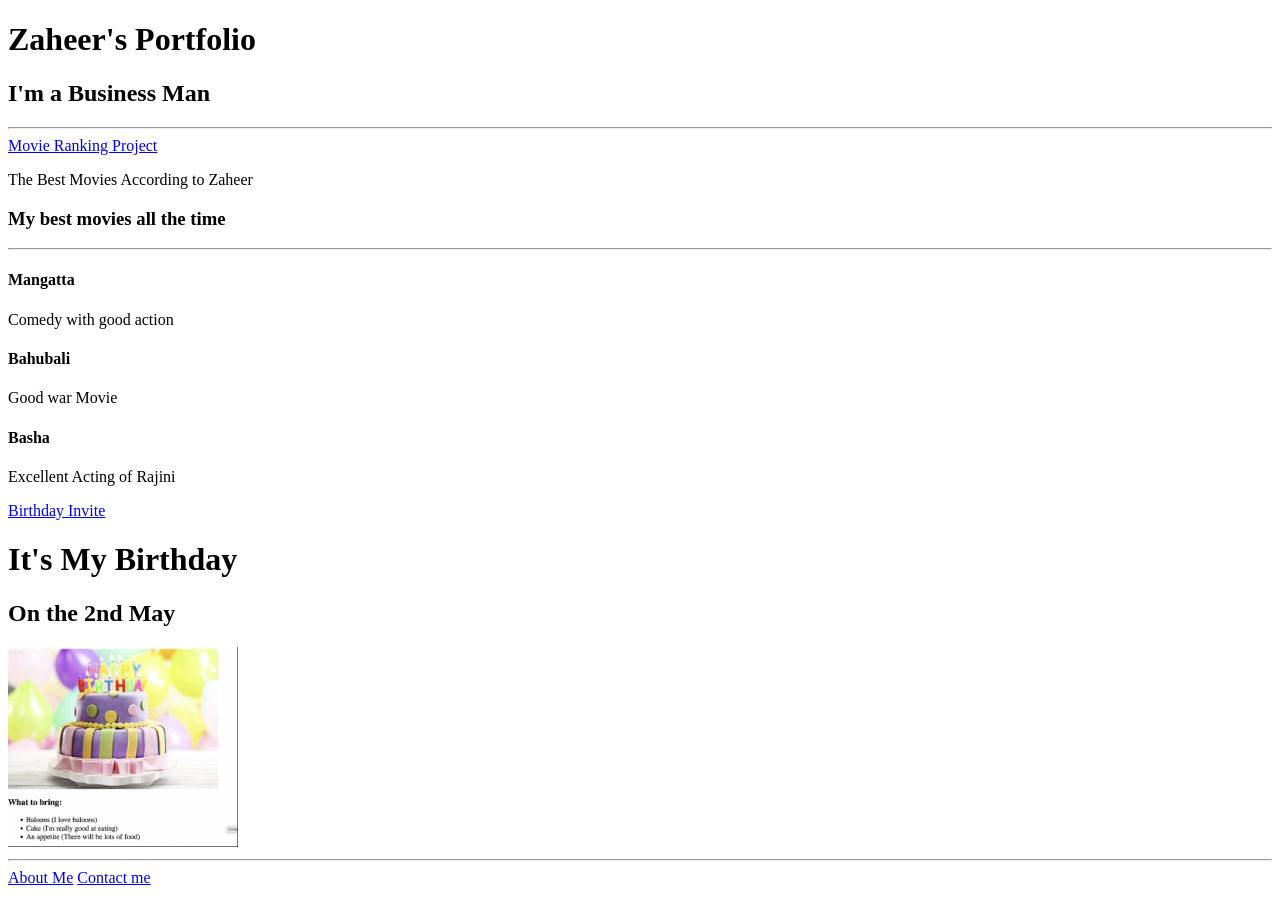
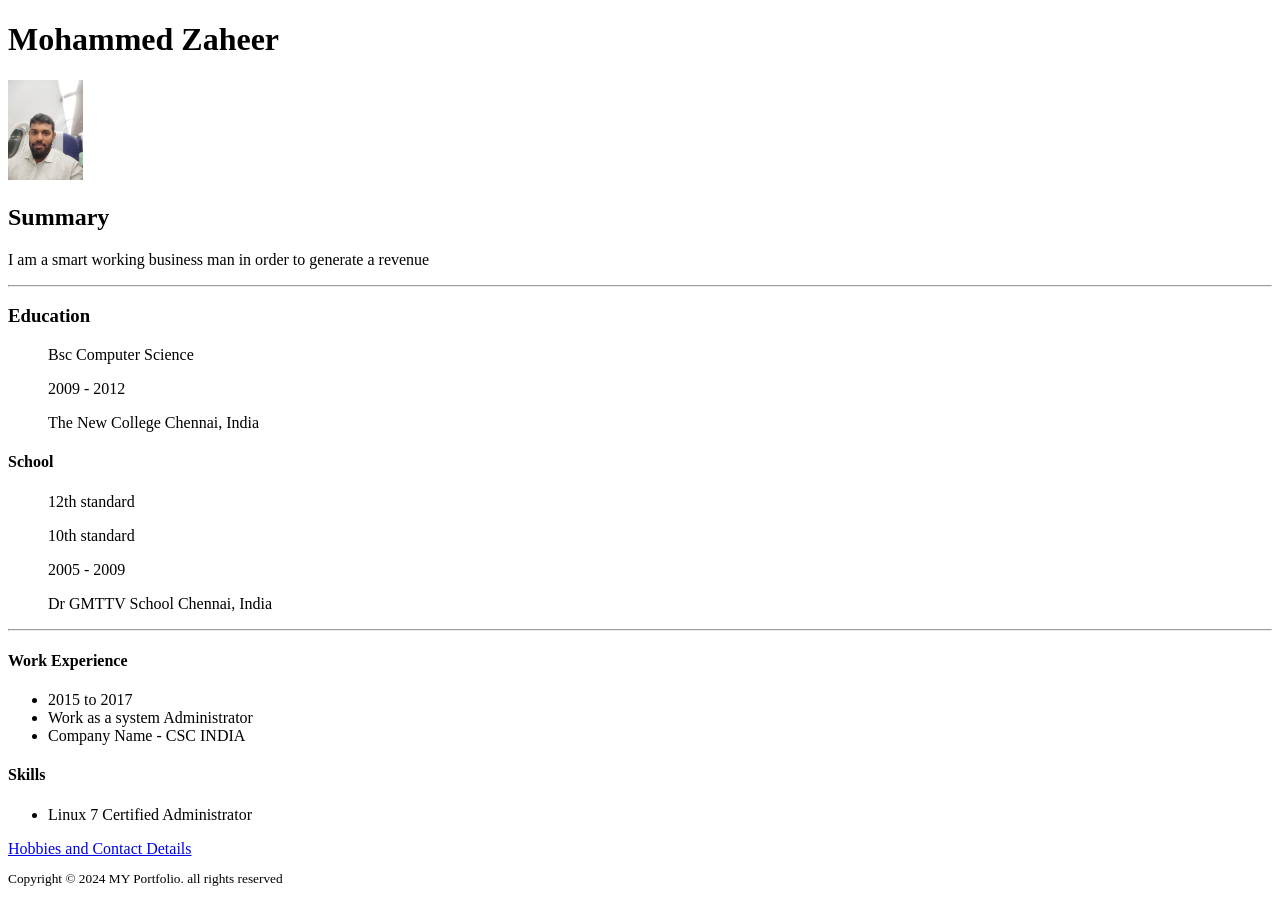
Before and after one commit to BUSINESSMAN2024-31/html-portfolio, a plain HTML site: page index.html in a window 1280 px wide. Drawn offline with Linux system fonts and the light colour scheme.

Commit message:
Add files via upload

```diff
--- a/index.html
+++ b/index.html
@@ -1,46 +1,41 @@
-<!-- TODO 1: Create the HTML Boilerplate -->
 <!DOCTYPE html>
 <html lang="en">
     <head>
-    <meta charset="UTF-8">
-    <meta name="viewport" content="width=device-width, initial-scale=1.0">
-    <title>Zaheer</title>
+        <title>My Resume</title>
     </head>
     <body>
-    <h1>Zaheer's Portfolio</h1>
-    <h2>I'm a Business Man</h2>
+        <h1>Mohammed Zaheer</h1>
+        <img src="./images/zaheer image.jpeg" height="100" alt="Zaheer image">
+        <h2>Summary</h2>
+        <p>I am a smart working business man in order to generate a revenue</p>
     <hr />
-    <a href="./public/movie-ranking.html">Movie Ranking Project</a>
-    <p>The Best Movies According to Zaheer</p>
-    <h3>My best movies all the time</h3>
+<h3>Education</h3>
+
+<ul>Bsc Computer Science </ul>
+    <ul>2009 - 2012</ul>
+    <ul>The New College Chennai, India</ul>
+<h4>School</h4>
+<ol>12th standard</ol>
+<ol>10th standard</ol>
+<ol>2005 - 2009</ol>
+<ol>Dr GMTTV School Chennai, India</ol>
 <hr />
-    <h4>Mangatta</h4>
-    <p>Comedy with good action</p>
-    <h4>Bahubali</h4>
-    <p>Good war Movie</p>
-    <h4>Basha</h4>
-    <p>Excellent Acting of Rajini</p>
+<h4>Work Experience</h4>
+<ul>
+    <li>2015 to 2017</li>
+<li>Work as a system Administrator</li>
+<li>Company Name - CSC INDIA</li>
+</ul>
+<h4>Skills</h4>
+<ul>
+    <li>Linux 7 Certified Administrator</li>
+</ul>
+<a href="hobbies.html">Hobbies and Contact Details</a>
+<footer>
+    <small>
+<p>Copyright © 2024 MY Portfolio. all rights reserved</p>
+</small>
+</footer>
 
-    <a href="./public/birthday-invite.html">Birthday Invite</a>
-
-    <h1>It's My Birthday</h1>
-    <h2>On the 2nd May</h2>
-    <img src="./assets/images/Cake.png" height="200" alt="Cake">
-    <hr />
-<a href="./public/about.html">About Me</a> <a href="/public/contact.html">Contact me</a>
 </body>
 </html>
-
-<!-- TODO 2: Add Your previous projects' HTML into the public folder -->
-
-<!-- TODO 3: Take screenshots of your project previews and add the images to the images folder -->
-
-<!-- TODO 4: Add titles/subtitles etc. -->
-
-<!-- TODO 5: Add a link to the project pages -->
-
-<!-- TODO 6: Add images to show the project previews
-HINT for TODO 6: You can use the height attribute set to 200 to make the image smaller:
-https://developer.mozilla.org/en-US/docs/Web/HTML/Element/img#attr-height -->
-
-<!-- TODO 7: Add the Contact Me and About Me page links -->
```
Also changed, not shown: hobbies.html (added, +9 -0 lines), images/zaheer image.jpeg (added). Lines whose indentation alone changed are shown as unchanged.
